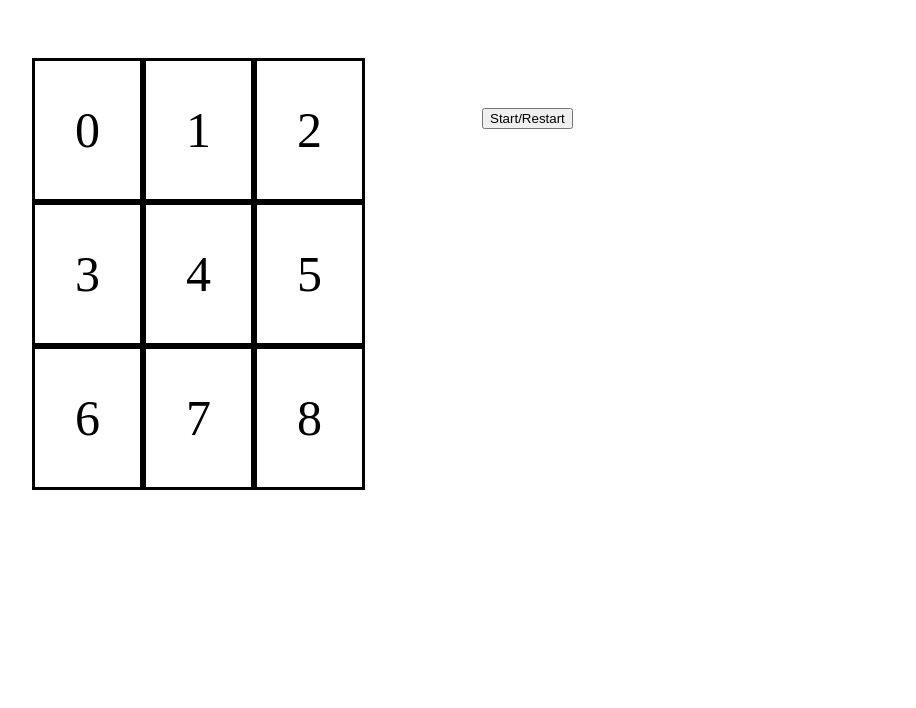
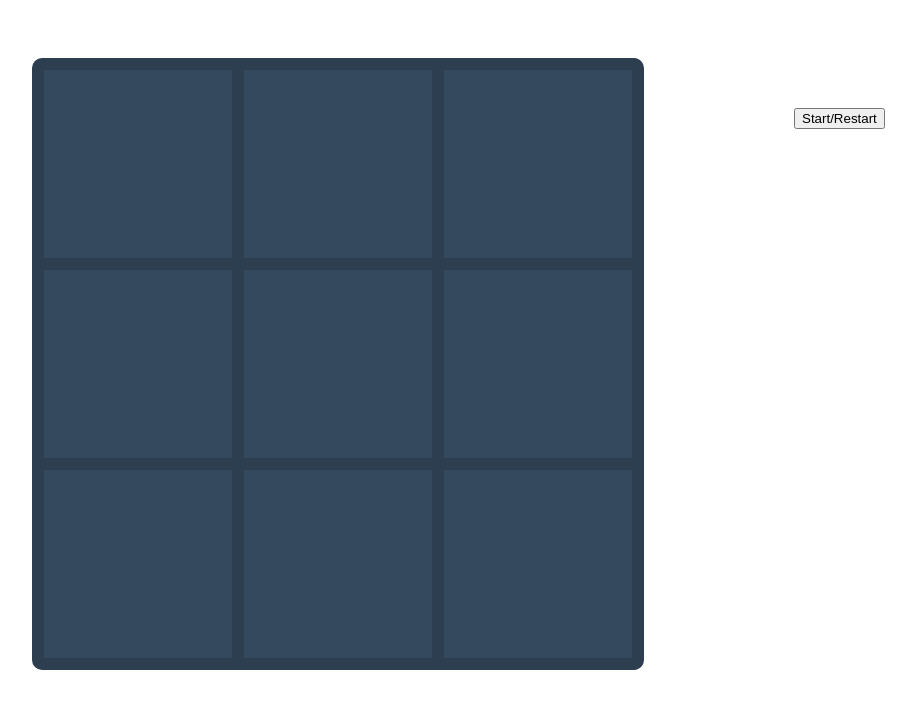
Before and after one commit to Matt602/Odin-TicTacToe, a plain HTML site: page index.html in a window 1280 px wide. Shown: the whole page, without its empty margins (126-1042 px from the left). Drawn offline with Linux system fonts and the light colour scheme.

Commit message:
Fixed up the gameboard to not change size depending on whether it had a symbol or not. Also, styled the gameboard.

```diff
--- a/index.html
+++ b/index.html
@@ -11,18 +11,18 @@
 <body>
     <div id="main-content">
         <div id="left-side">
-            <div class="cell">0</div>
-            <div class="cell">1</div>
-            <div class="cell">2</div>
-            <div class="cell">3</div>
-            <div class="cell">4</div>
-            <div class="cell">5</div>
-            <div class="cell">6</div>
-            <div class="cell">7</div>
-            <div class="cell">8</div>
+            <div class="cell"></div>
+            <div class="cell"></div>
+            <div class="cell"></div>
+            <div class="cell"></div>
+            <div class="cell"></div>
+            <div class="cell"></div>
+            <div class="cell"></div>
+            <div class="cell"></div>
+            <div class="cell"></div>
         </div>
         <div id="right-side">
-            <button>Start/Restart</button>
+            <button id="start-button">Start/Restart</button>
             <div class="winner"></div>
 
         </div>
--- a/script.js
+++ b/script.js
@@ -1,10 +1,10 @@
-const Player = function(name, symbol) {
-    return { name, symbol}
+const Player = function(name, symbol, turn) {
+    return { name, symbol, turn}
 };
 
 const GameBoard = (() => {
     let arr = ['O', 'X', 'O', 'X', 'O', 'X', 'X', 'O', 'X']
-    const checkGameOver = function(player1.symbol, player2.symbol) {
+    const checkGameOver = function() {
         if( (arr[0] === arr[1] === arr[2]) )
         {
             return arr[0];
@@ -47,9 +47,28 @@ const GameBoard = (() => {
         arr[pos] = symbol;
     };
 
-    return { arr, checkGameOver, placeSymbol}
+    const clear = function() {
+        for(let i = 0; i < 9; i++)
+        {
+            arr[i] = ' ';
+        }
+    };
+
+    const test = "Hello worls";
+
+    return { arr,
+             checkGameOver,
+             placeSymbol,
+             clear,
+            test,
+        }
 })();
 
 const DisplayController = (() => {
+    const cButton = document.querySelector('#start-button');
+
+    cButton.addEventListener('click', () => {
+        console.log(GameBoard.test);
+    });
 
 })();
--- a/style.css
+++ b/style.css
@@ -11,30 +11,42 @@ body, html {
 #left-side {
     margin-top: 50px;
     margin-left: 150px;
+    width: 600px;
+    height: 600px;
+    background-color: #34495e;
+    color: #fff;
+    border: 6px solid #2c3e50;
+    border-radius: 10px;
     display: grid;
-    grid-template-columns: repeat(3, 1fr);
-    height: 300px;
-    width: 300px;
-    justify-items: center;
+    grid-template: repeat(3, 1fr) / repeat(3, 1fr);
+
+}
+
+
+.cell {
+    border: 6px solid #2c3e50;
+    border-radius: 2px;
+    font-family: Helvetica;
+    font-weight: bold;
+    font-size: 4em;
+    display: flex;
+    justify-content: center;
     align-items: center;
 }
 
-#right-side {
-    margin: 100px 0px 0px 150px;
-}
-
-.cell {
-    border-style: solid;
-    border-color: black;
-    padding: 40px;
-    font-size: 50px;
-}
 
 .cell:hover {
     background-color: rgb(240, 235, 235);
 
 }
 
+
+
+#right-side {
+    margin: 100px 0px 0px 150px;
+}
+
+
 .winner {
     font-size: 30px;
     margin-top: 30px;
```
